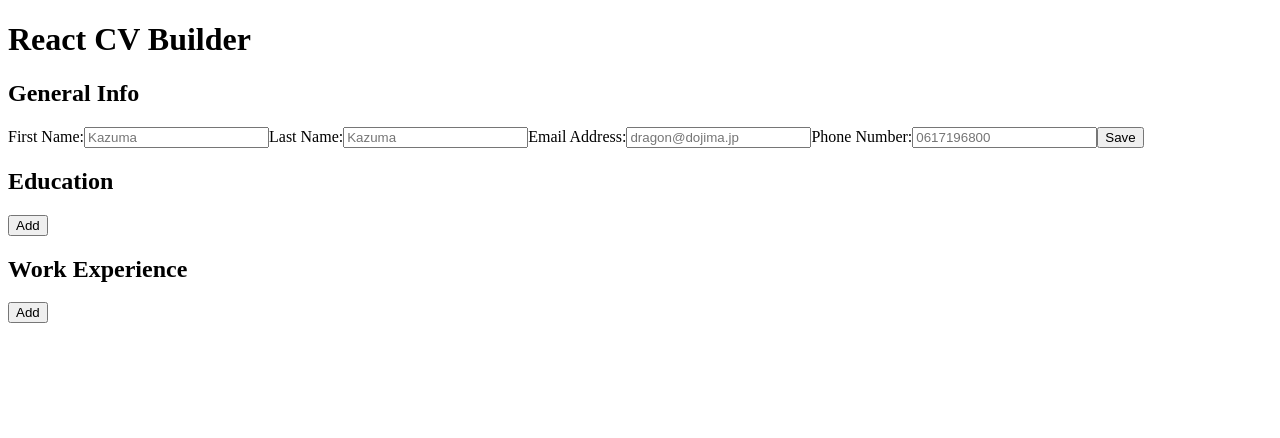
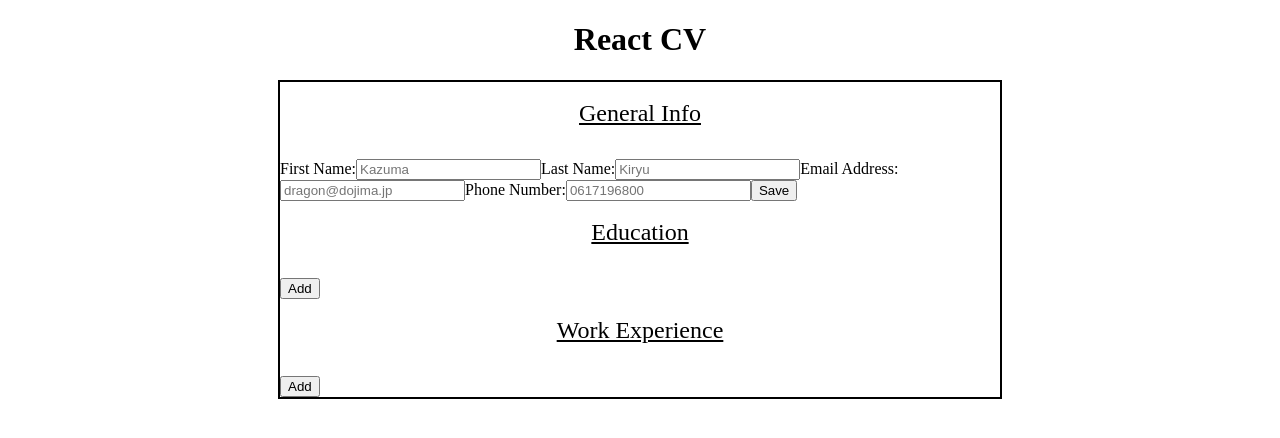
Before and after one commit to lw-a/cv-app, a React (Create React App) app: page / in a window 1280 px wide. Shown: the top 438 px of the page. Built offline with nearby package versions, Linux system fonts and the light colour scheme.

Commit message:
add basic styling

```diff
--- a/src/App.js
+++ b/src/App.js
@@ -37,7 +37,7 @@ class App extends React.Component {
     return (
       <div>
         <header>
-          <h1>React CV Builder</h1>
+          <h1>React CV</h1>
         </header>
         <main>
           <GeneralInfo />
--- a/src/Components/GeneralInfo.js
+++ b/src/Components/GeneralInfo.js
@@ -63,7 +63,7 @@ class GeneralInfo extends React.Component {
           <input type='text' placeholder='Kazuma' name='firstName' id='firstName' onChange={this.handleChange} value={firstName} />
 
           <label htmlFor='lastName'>Last Name:</label>
-          <input type='text' placeholder='Kazuma' name='lastName' id='lastName' onChange={this.handleChange} value={lastName} />
+          <input type='text' placeholder='Kiryu' name='lastName' id='lastName' onChange={this.handleChange} value={lastName} />
 
           <label htmlFor='email'>Email Address:</label>
           <input type='text' placeholder='dragon@dojima.jp' name='email' id='email' onChange={this.handleChange} value={email} />
--- a/src/styles/App.css
+++ b/src/styles/App.css
@@ -0,0 +1,26 @@
+:root {
+	margin: 0;
+	padding: 0;
+	box-sizing: border-box;
+}
+
+main {
+	border: 2px solid;
+	width: 72vw;
+	max-width: 720px;
+	height: max-content;
+	margin: auto;
+}
+
+h1 {
+  text-align: center;
+}
+
+h2 {
+  text-align: center;
+  margin-top: 18px;
+  font-weight: 500;
+  text-decoration: underline;
+  text-decoration-style: solid;
+  padding-bottom: 12px;
+}
```
